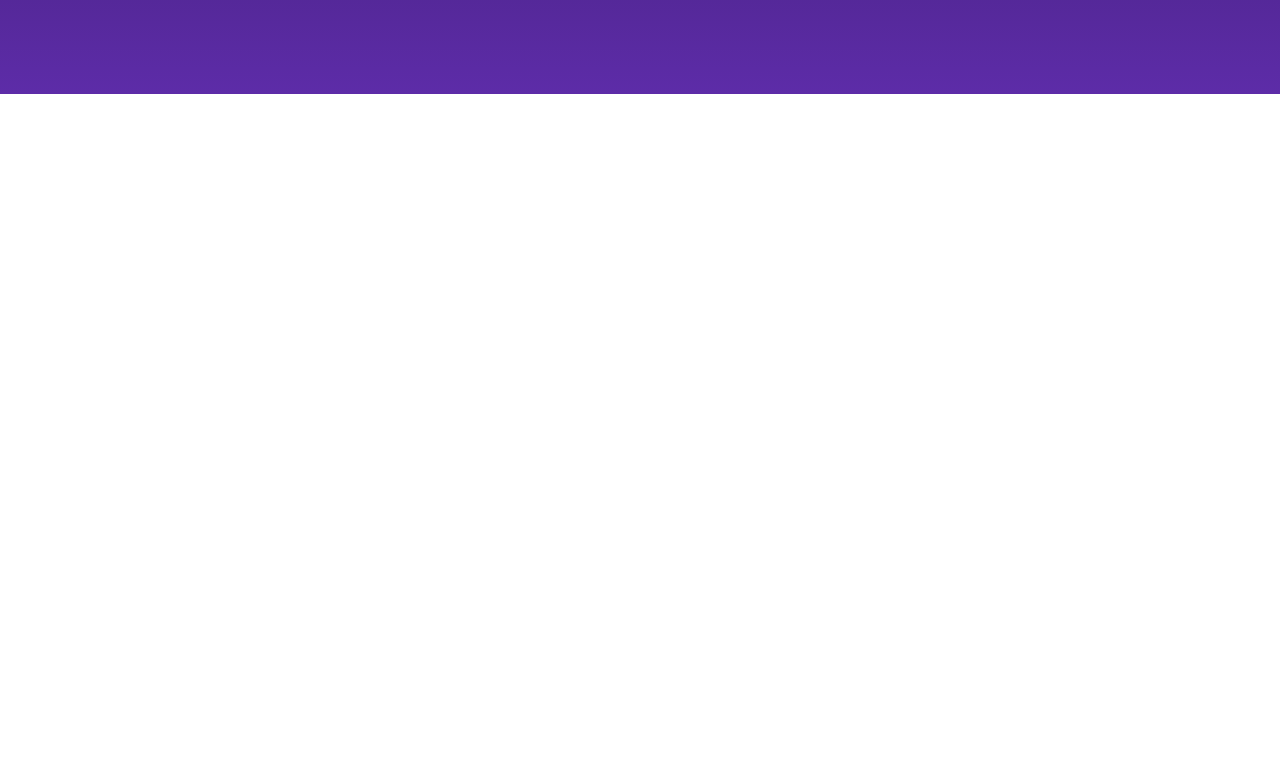
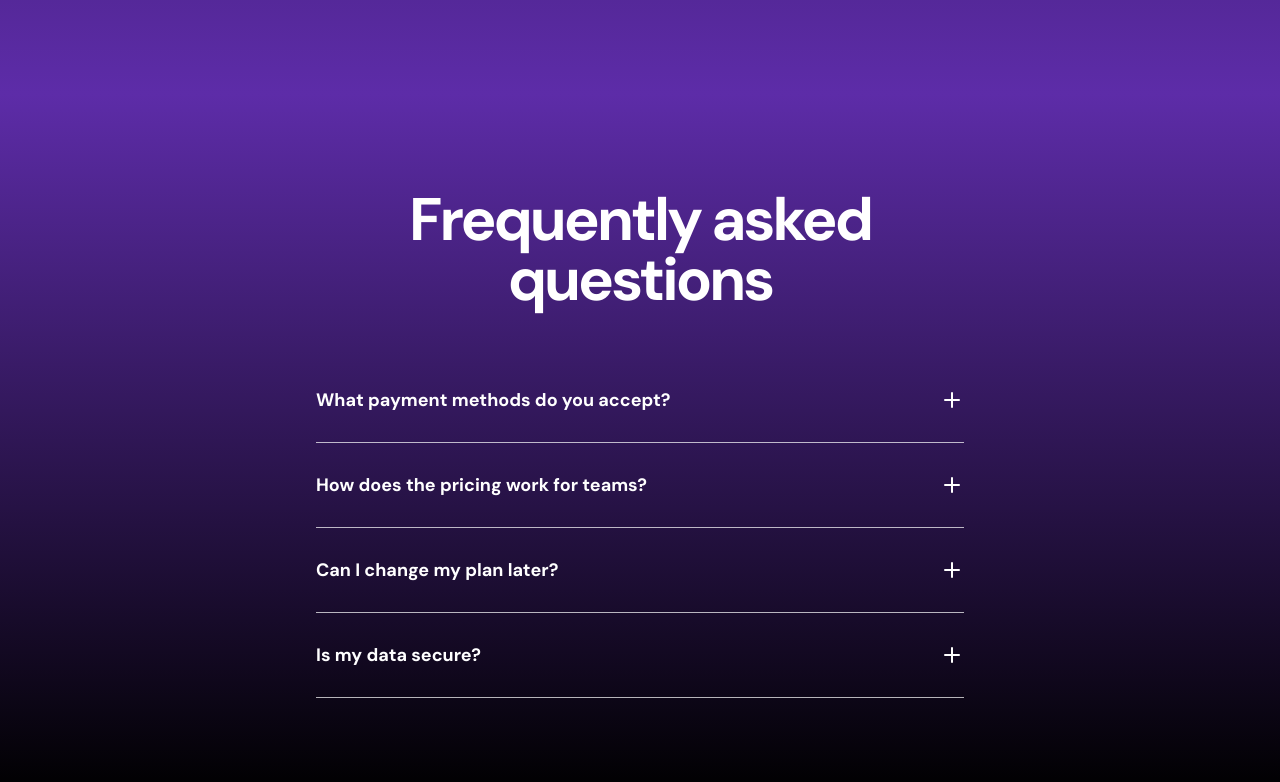
Before and after one commit to AgustinLarzabal/dark-saas-landing-page, a Next.js app: page / in a window 1280 px wide. Shown: the part 2808-3590 px from the top of the page. Before the commit the page ends 2902 px from the top, so only its background shows below. Built offline with nearby package versions, Linux system fonts and the light colour scheme.

Commit message:
add faqs section

```diff
--- a/app/page.tsx
+++ b/app/page.tsx
@@ -1,4 +1,5 @@
 import { Banner } from "@/components/Banner";
+import { FAQs } from "@/components/FAQs";
 import { Features } from "@/components/Features";
 import { Hero } from "@/components/Hero";
 import { LogoTicker } from "@/components/LogoTicket";
@@ -14,6 +15,7 @@
       <LogoTicker />
       <Features />
       <ProductShowcase />
+      <FAQs />
     </>
   );
 }
--- /dev/null
+++ b/components/FAQs.tsx
@@ -0,0 +1,77 @@
+"use client";
+
+import clsx from "clsx";
+import { useState } from "react";
+import MinusIcon from "../assets/icons/minus.svg";
+import PlusIcon from "../assets/icons/plus.svg";
+
+const items = [
+  {
+    question: "What payment methods do you accept?",
+    answer:
+      "We accept all major credit cards, PayPal, and various other payment methods depending on your location. Please contact our support team form more information on accepted payment methods in your region.",
+  },
+  {
+    question: "How does the pricing work for teams?",
+    answer:
+      "Our pricing is per user, per month. This means you only pay for the number of team members you have on yout account. Discounts are available for larger teams and annual subscriptions.",
+  },
+  {
+    question: "Can I change my plan later?",
+    answer:
+      "Yes, you can upgrade or downgrade yout plan at any time. Chages to your plan will be prorated in yout next billing cycle.",
+  },
+  {
+    question: "Is my data secure?",
+    answer:
+      "Security is our top priority. We use state-of-the-art encryption and comply with the best industry practices to ensure that your data is stored securely and accessed only by authorized users.",
+  },
+];
+
+const AccordionItem = ({
+  question,
+  answer,
+}: {
+  question: string;
+  answer: string;
+}) => {
+  const [isOpen, setIsOpen] = useState(false);
+
+  return (
+    <div
+      key={question}
+      className="py-7 border-b border-white/70"
+      onClick={() => setIsOpen(!isOpen)}
+    >
+      <div className="flex items-center">
+        <span className="flex-1 text-lg font-bold">{question}</span>
+        {isOpen ? <MinusIcon /> : <PlusIcon />}
+      </div>
+      <div
+        className={clsx("mt-4", {
+          hidden: !isOpen,
+          "": isOpen === true,
+        })}
+      >
+        {answer}
+      </div>
+    </div>
+  );
+};
+
+export const FAQs = () => {
+  return (
+    <div className="bg-black text-white bg-gradient-to-b from-[#5D2CA8] to-black py-[72px] sm:py-24">
+      <div className="container">
+        <h2 className="text-center text-5xl sm:text-6xl sm:max-w-[648px] mx-auto font-bold tracking-tighter">
+          Frequently asked questions
+        </h2>
+        <div className="mt-12 max-w-[648px] mx-auto">
+          {items.map(({ question, answer }) => (
+            <AccordionItem key={question} question={question} answer={answer} />
+          ))}
+        </div>
+      </div>
+    </div>
+  );
+};
--- a/components/Features.tsx
+++ b/components/Features.tsx
@@ -1,6 +1,5 @@
 import EcosystemIcon from "../assets/icons/ecosystem.svg";
 
-export const Features = () => {
 const features = [
   {
     title: "Integration Ecosystem",
@@ -19,6 +18,7 @@
   },
 ];
 
+export const Features = () => {
   return (
     <div className="bg-black text-white py-[72px] sm:py-24">
       <div className="container">
```
Also changed, not shown: assets/icons/minus.svg (added), assets/icons/plus.svg (added). Lines whose indentation alone changed are shown as unchanged.
